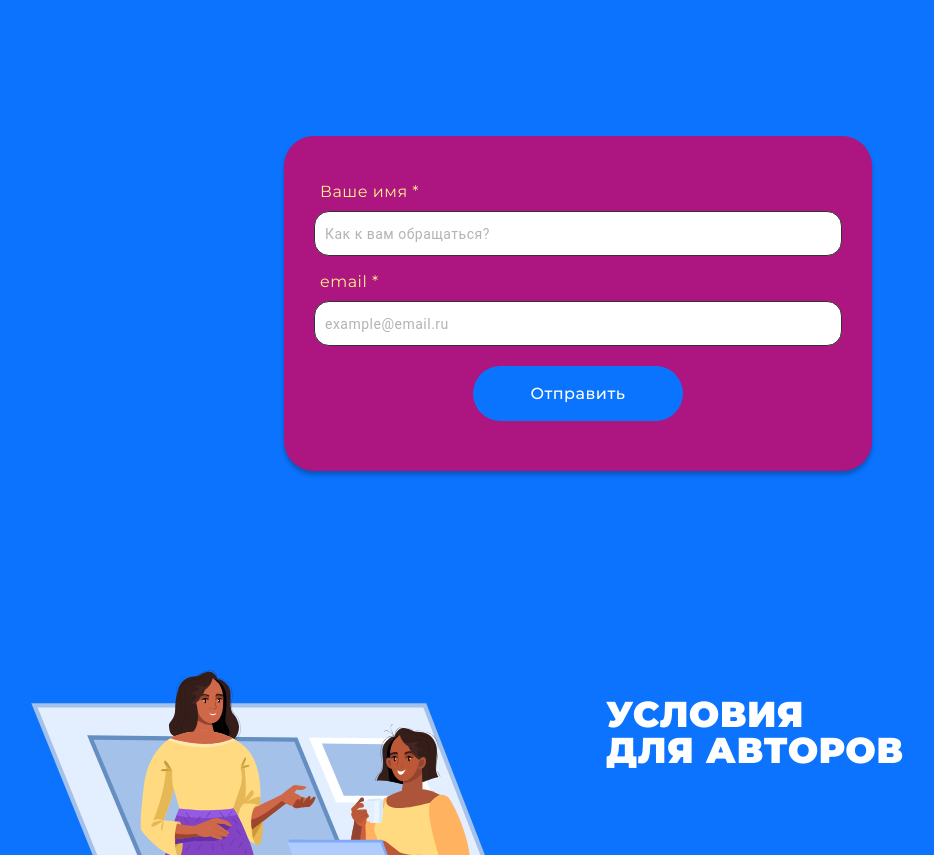
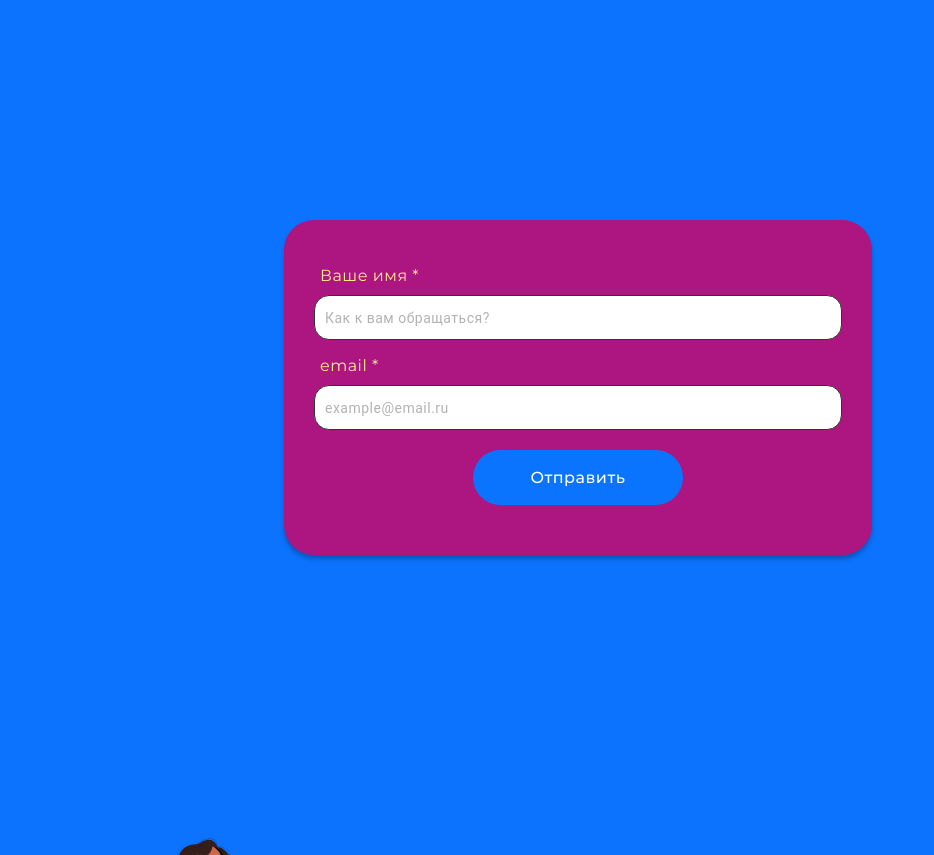
Before and after one commit to bezperesdach/bezperesdach_frontend, a Next.js app: page /work in a window 1280 px wide. Shown: the part 780-1635 px from the top of the page, without its empty margins (62-996 px from the left). Built offline with nearby package versions, Linux system fonts and the light colour scheme.

Commit message:
style: adjusted padding

```diff
--- a/components/forms/become-worker-form/become-worker-form.module.css
+++ b/components/forms/become-worker-form/become-worker-form.module.css
@@ -2,7 +2,7 @@
   display: flex;
   width: 100%;
   flex-direction: column;
-  padding: 16px 0;
+  padding: 100px 0;
   gap: 16px;
 }
 
```
